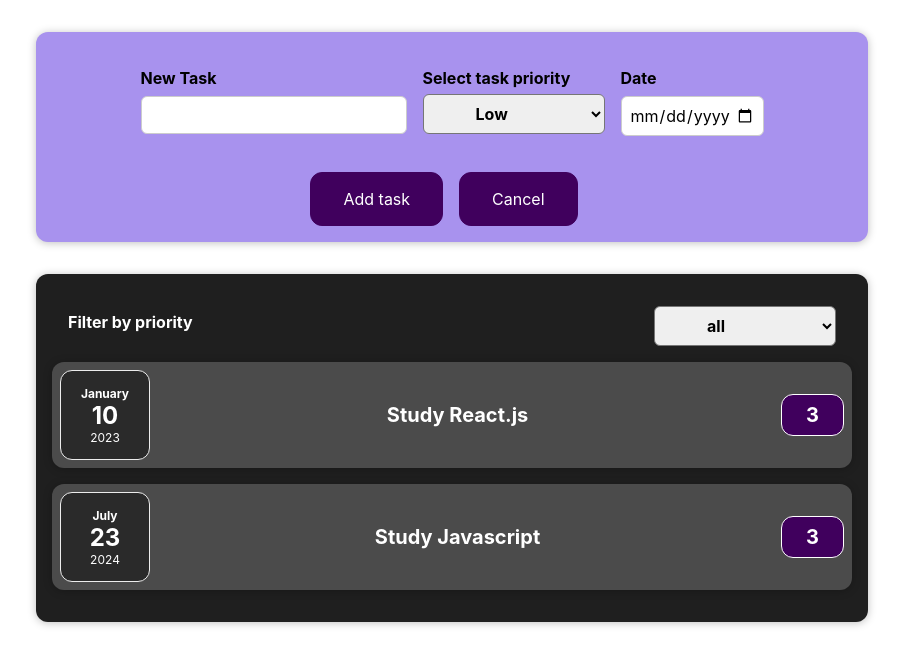
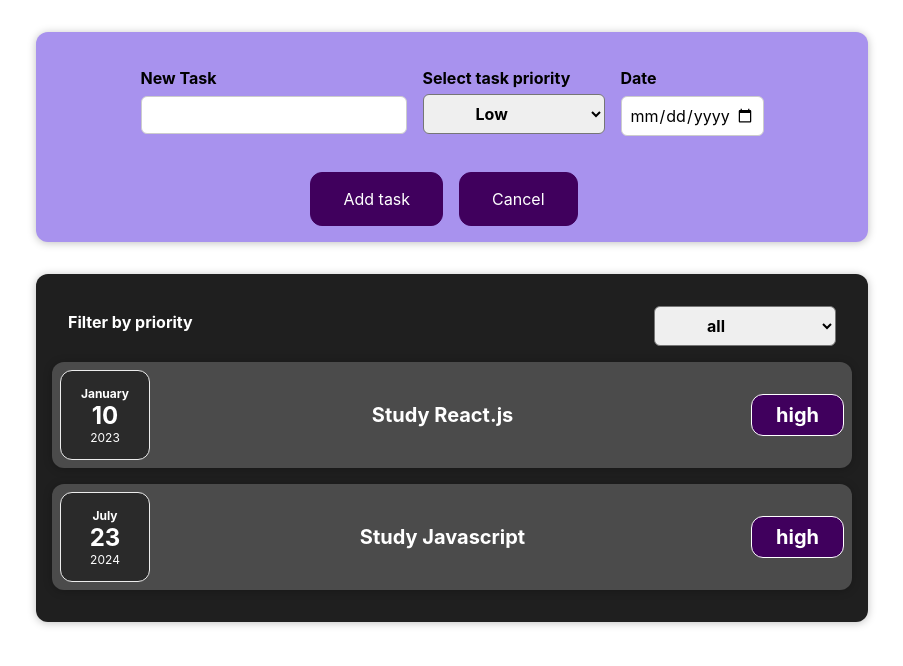
Before and after one commit to MarkusMaal2/react-tasks, a React (Create React App) app: page / in a window 1280 px wide. Shown: the top 666 px of the page, without its empty margins (188-1091 px from the left). Built offline with nearby package versions, Linux system fonts and the light colour scheme.

Commit message:
Added TaskPriority component, refactored code

```diff
--- a/src/components/NewTask/TaskForm.js
+++ b/src/components/NewTask/TaskForm.js
@@ -11,7 +11,8 @@ const TaskForm = (props) => {
     }
 
     const priorityChangeHandler = (e) => {
-        setEnteredPriority(e.target.value)
+        setEnteredPriority(Number(e.target.value))
+        console.log(enteredPriority)
     }
 
     const dateChangeHandler = (e) => {
@@ -26,7 +27,6 @@ const TaskForm = (props) => {
             date: new Date(enteredDate)
         }
         //console.log(taskData)
-        props.onToggleForm(props.formVisible)
         props.onSaveTaskData(taskData)
         setEnteredTitle('')
         setEnteredDate('')
@@ -45,7 +45,7 @@ const TaskForm = (props) => {
                     </div>
                     <div className="new-task__control">
                         <label>Select task priority</label>
-                        <select onChange={priorityChangeHandler} value={enteredPriority}>
+                        <select onChange={priorityChangeHandler}>
                             <option value="1">Low</option>
                             <option value="2">Medium</option>
                             <option value="3">High</option>
--- /dev/null
+++ b/src/components/Tasks/TaskPriority.css
@@ -0,0 +1,18 @@
+
+.tasks-item__priority {
+    font-size: 1rem;
+    font-weight: bold;
+    color: white;
+    background-color: #40005d;
+    border: 1px solid white;
+    padding: 0.5rem;
+    border-radius: 12px;
+}
+
+
+@media (min-width: 580px) {
+    .tasks-item__priority {
+        font-size: 1.25rem;
+        padding: 0.5rem 1.5rem;
+    }
+}
--- /dev/null
+++ b/src/components/Tasks/TaskPriority.js
@@ -0,0 +1,23 @@
+import React from "react";
+import './TaskPriority.css'
+const TaskPriority = (props) => {
+    let priority = props.priority;
+    let strPriority = ""
+    switch (priority) {
+        case 1: strPriority = "low"
+            break
+        case 2: strPriority = "medium"
+            break
+        case 3: strPriority = "high"
+            break
+        case 4: strPriority = "urgent"
+            break
+    }
+    return (
+        <li>
+            {strPriority}
+        </li>
+    )
+}
+
+export default TaskPriority;
--- a/src/components/Tasks/Tasks.js
+++ b/src/components/Tasks/Tasks.js
@@ -9,14 +9,12 @@ function Tasks(props) {
     const [currentPriority, setCurrentPriority] = useState(props.currentPriority)
     // create an array of filtered tasks with specified priority
     let filteredTasks
-    if (currentPriority !== 0) {
+    if (currentPriority > 0) {
         filteredTasks = props.tasks.filter((item) => {
             return item.priority === Number(currentPriority)
         })
     } else {
-        filteredTasks = props.tasks.map((task) => {
-            return task
-        })
+        filteredTasks = props.tasks
     }
 
     // display result
--- a/src/components/Tasks/TasksItem.css
+++ b/src/components/Tasks/TasksItem.css
@@ -27,15 +27,6 @@
     color: white;
 }
 
-.tasks-item__price {
-    font-size: 1rem;
-    font-weight: bold;
-    color: white;
-    background-color: #40005d;
-    border: 1px solid white;
-    padding: 0.5rem;
-    border-radius: 12px;
-}
 
 @media (min-width: 580px) {
     .tasks-item__description {
@@ -48,9 +39,4 @@
     .tasks-item__description h2 {
         font-size: 1.25rem;
     }
-
-    .tasks-item__price {
-        font-size: 1.25rem;
-        padding: 0.5rem 1.5rem;
-    }
 }
--- a/src/components/Tasks/TasksItem.js
+++ b/src/components/Tasks/TasksItem.js
@@ -2,6 +2,7 @@ import React from "react";
 
 import './TasksItem.css'
 import TaskDate from "./TaskDate";
+import TaskPriority from "./TaskPriority"
 import Card from "../UI/Card";
 
 function TaskItem(props) {
@@ -22,8 +23,8 @@ function TaskItem(props) {
                     <h2>
                         {props.title}
                     </h2>
-                    <div className="tasks-item__price">
-                        {props.priority}
+                    <div className="tasks-item__priority">
+                        <TaskPriority priority={props.priority} />
                     </div>
                 </div>
             </Card></li>
```
